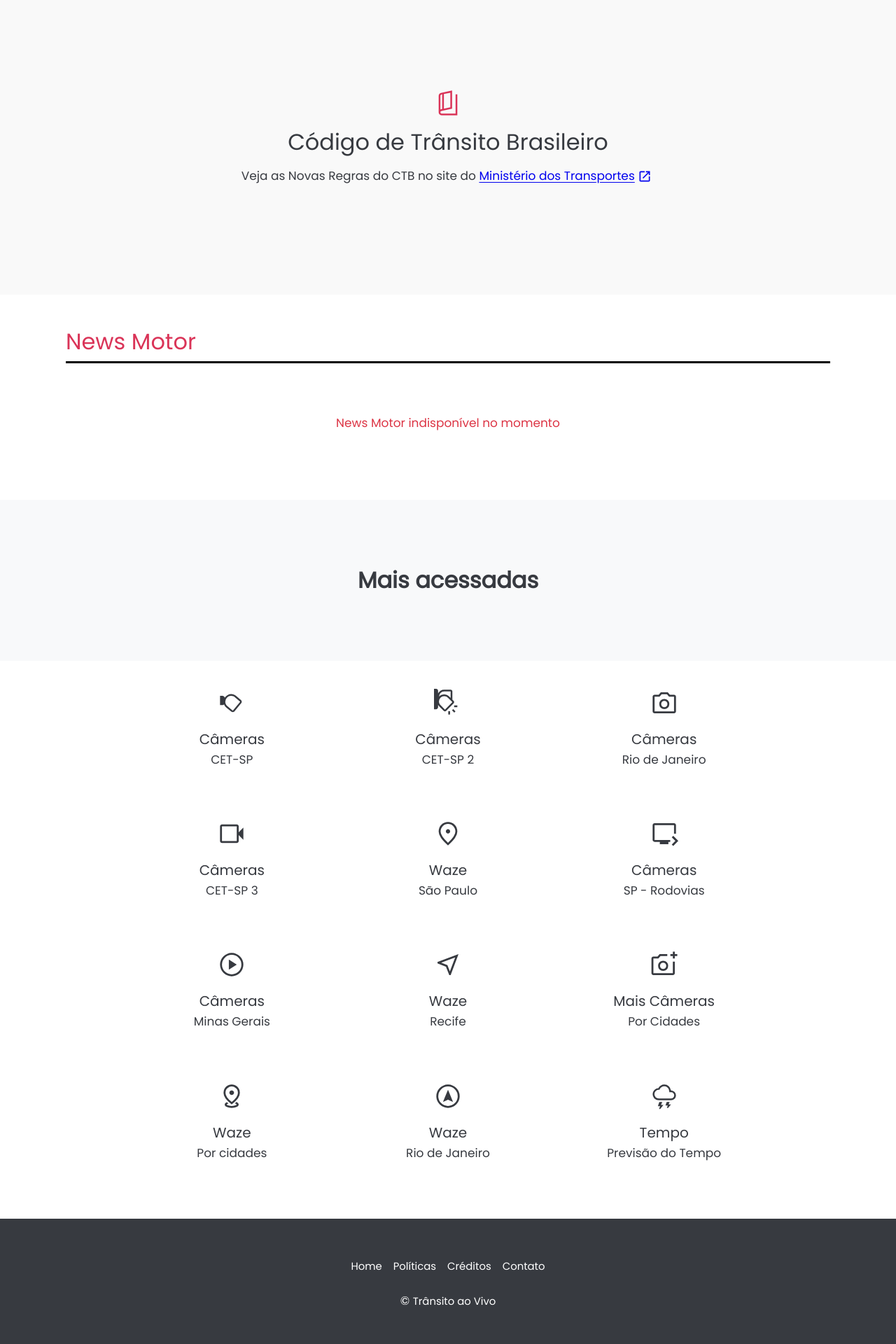
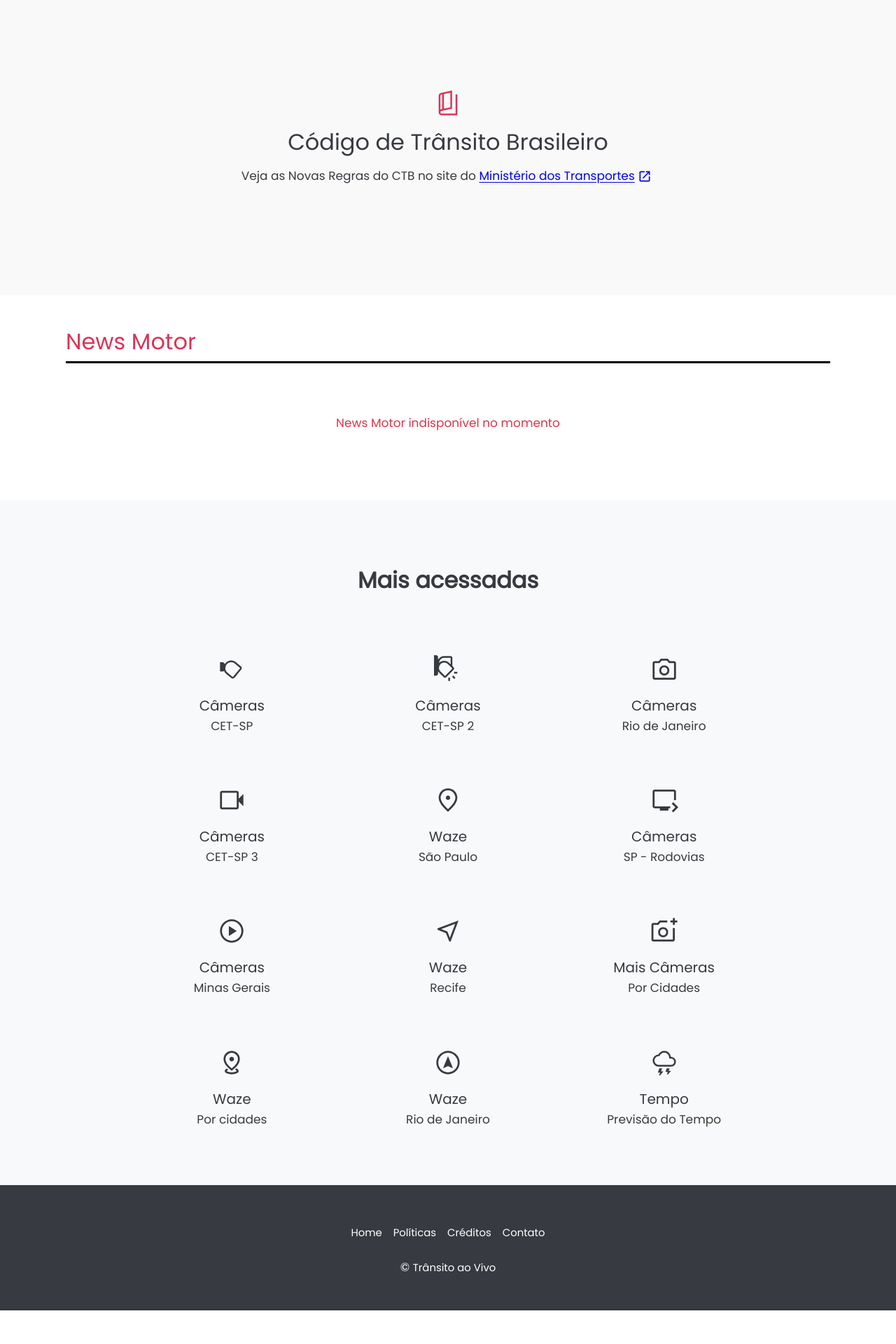
Before and after one commit to Sergio-Damm/transitoaovivo, a Jekyll site: the page built from index.html, in a window 1280 px wide. Shown: the part 2497-4417 px from the top of the page at 70% size. Built offline with Jekyll 4.4.1, drawn with Linux system fonts in a browser that asks for light colours; comment, search, counter and statistics services are not loaded; after the commit the page ends 4369 px from its top, so only the background shows below that.

Commit message:
remove mybg-light from most visited pages

```diff
--- a/_layouts/default.html
+++ b/_layouts/default.html
@@ -153,7 +153,7 @@
 <!-- ================================================================================================================= -->
 <!-- start most visited pages -->
 <section class="bg-light py-5">
-    <div class="container py-5">
+    <div class="container pt-5">
         <div class="row align-items-center">
 			<div class="col-12 col-md-10 mx-auto text-center">
                 <h3 class="fs-2 fw-bold mb-0">Mais acessadas</h3>
@@ -162,7 +162,7 @@
     </div>
 </section>
 <!-- ================================================================================================================= -->
-<section class="mybg-light pb-5">
+<section class="bg-light pb-5">
     <div class="container">
         <div class="row">
             <div class="col-12 col-md-10 mx-auto">
```
